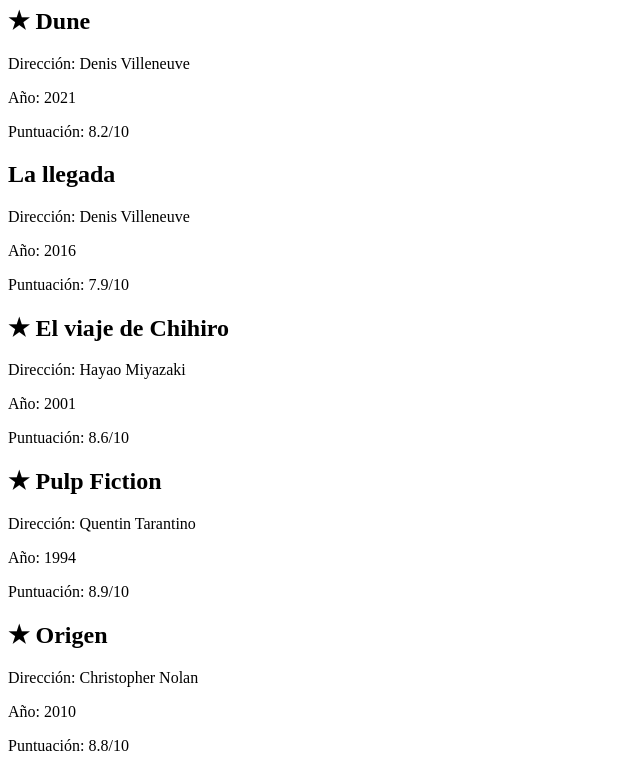
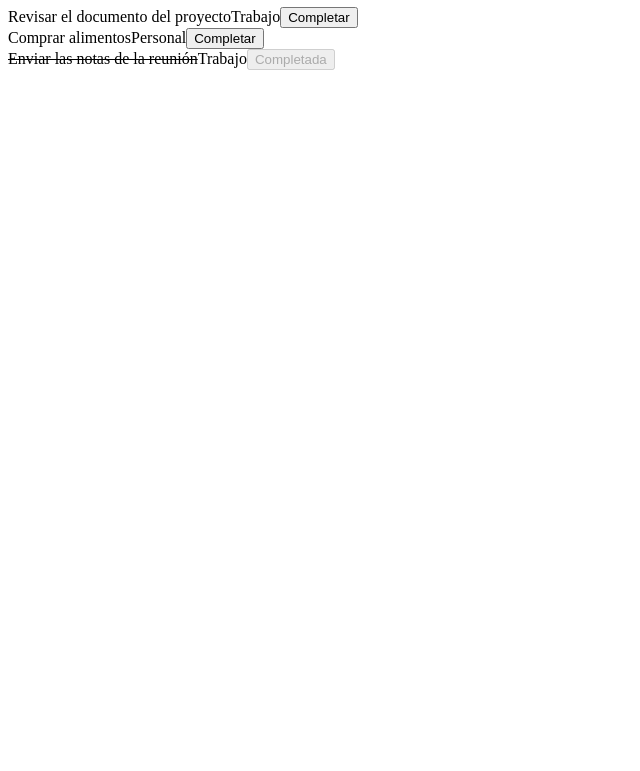
Before and after one commit to Pedrotorr/Practica-Poo, a plain HTML site: page index.html in a window 1280 px wide. Shown: the part 73-844 px from the top of the page, without its empty margins (0-640 px from the left). After the commit the page ends 800 px from the top, so only its background shows below. Drawn offline with Linux system fonts and the light colour scheme.

Commit message:
Gestor de tareas

```diff
--- a/index.html
+++ b/index.html
@@ -3,12 +3,16 @@
 <head>
     <meta charset="UTF-8">
     <meta name="viewport" content="width=device-width, initial-scale=1.0">
-    <title>Cartelera de cine</title>
-
+    <title>Gestor de tareas</title>
+    <style>
+        .completed {
+            text-decoration: line-through;
+        }
+    </style>
 </head>
 <body>
-    <h1>Cartelera de cine</h1>
-    <main id="movie-holder"></main>
+    <h1>Gestor de tareas</h1>
+    <main id="task-holder"></main>
     <script type="module" src="./main.js"></script>
 </body>
 </html>
--- a/main.js
+++ b/main.js
@@ -1,33 +1,32 @@
-import { Movie } from './movie.js';
+import { Task } from './task.js';
 
 class Main
 {
     constructor()
     {
-        this.movieHolder = document.getElementById('movie-holder');
-        this.movies = [];
+        this.taskHolder = document.getElementById('task-holder');
+        this.tasks = [];
     }
 
     async initialize()
     {
-        const moviesFile = await fetch('./movies.json');
-        const moviesData = await moviesFile.json();
+        const tasksFile = await fetch('./tasks.json');
+        const tasksData = await tasksFile.json();
 
-        moviesData.forEach((movieData) =>
+        tasksData.forEach((taskData) =>
         {
-            const movie = new Movie(
-                movieData.title,
-                movieData.director,
-                movieData.year,
-                movieData.score
+            const task = new Task(
+                taskData.text,
+                taskData.category,
+                taskData.completed
             );
 
-            this.movies.push(movie);
+            this.tasks.push(task);
         });
 
-        this.movies.forEach((movie) =>
+        this.tasks.forEach((task) =>
         {
-            movie.Render(this.movieHolder);
+            task.Render(this.taskHolder);
         });
     }
 }
--- /dev/null
+++ b/task.js
@@ -0,0 +1,32 @@
+export class Task {
+    constructor(text, category, completed) {
+        this.text = text;
+        this.category = category;
+        this.completed = completed;
+    }
+
+    Render(parent) {
+        const item = document.createElement('article');
+        item.className = 'task-item';
+
+        const text = document.createElement('span');
+        text.textContent = this.text;
+        text.classList.toggle('completed', this.completed);
+
+        const category = document.createElement('span');
+        category.textContent = this.category;
+
+        const button = document.createElement('button');
+        button.textContent = this.completed ? 'Completada' : 'Completar';
+        button.disabled = this.completed;
+        button.addEventListener('click', () => {
+            this.completed = true;
+            text.classList.add('completed');
+            button.textContent = 'Completada';
+            button.disabled = true;
+        });
+
+        item.append(text, category, button);
+        parent.appendChild(item);
+    }
+}
--- /dev/null
+++ b/tasks.json
@@ -0,0 +1,17 @@
+[
+    {
+        "text": "Revisar el documento del proyecto",
+        "category": "Trabajo",
+        "completed": false
+    },
+    {
+        "text": "Comprar alimentos",
+        "category": "Personal",
+        "completed": false
+    },
+    {
+        "text": "Enviar las notas de la reunión",
+        "category": "Trabajo",
+        "completed": true
+    }
+]
```
